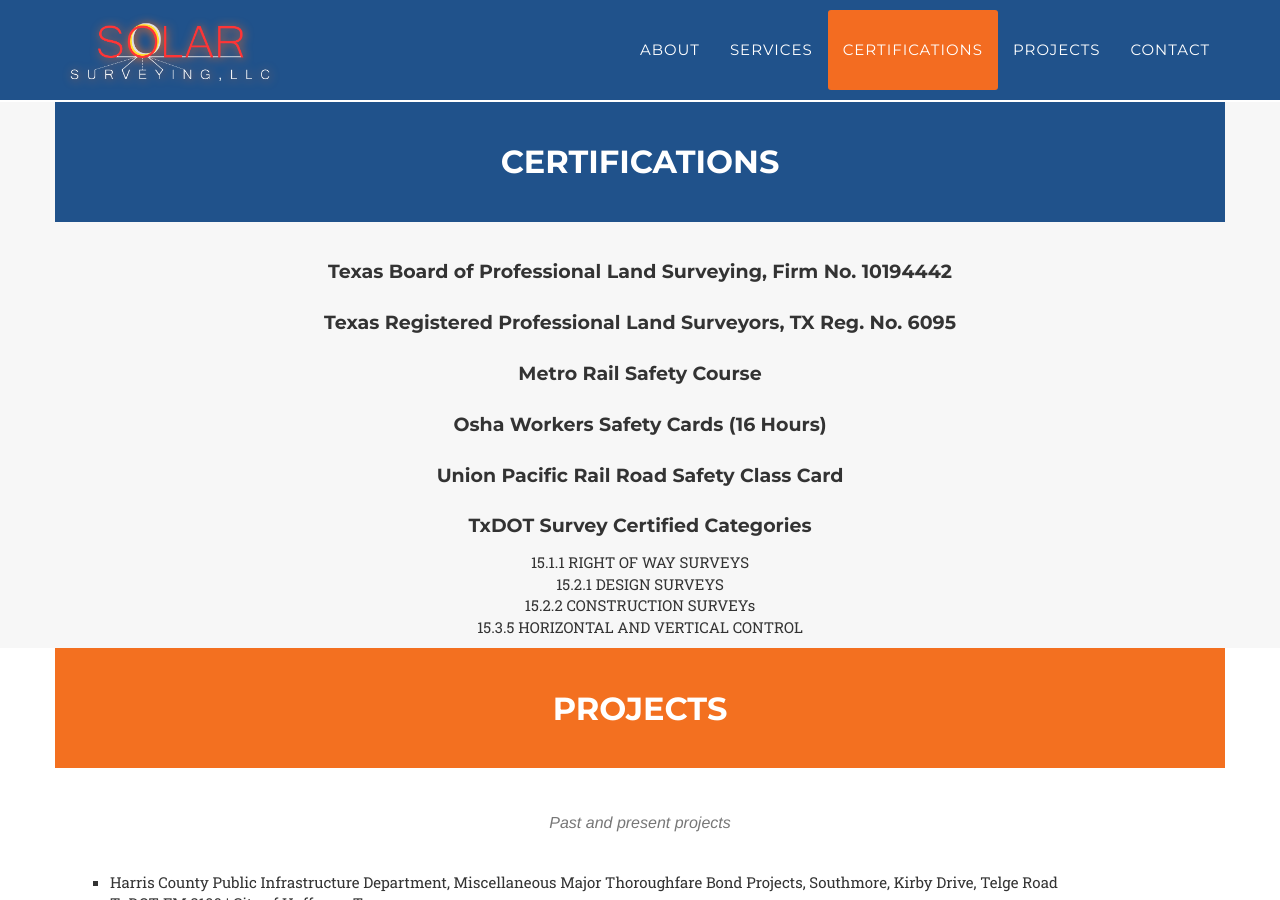
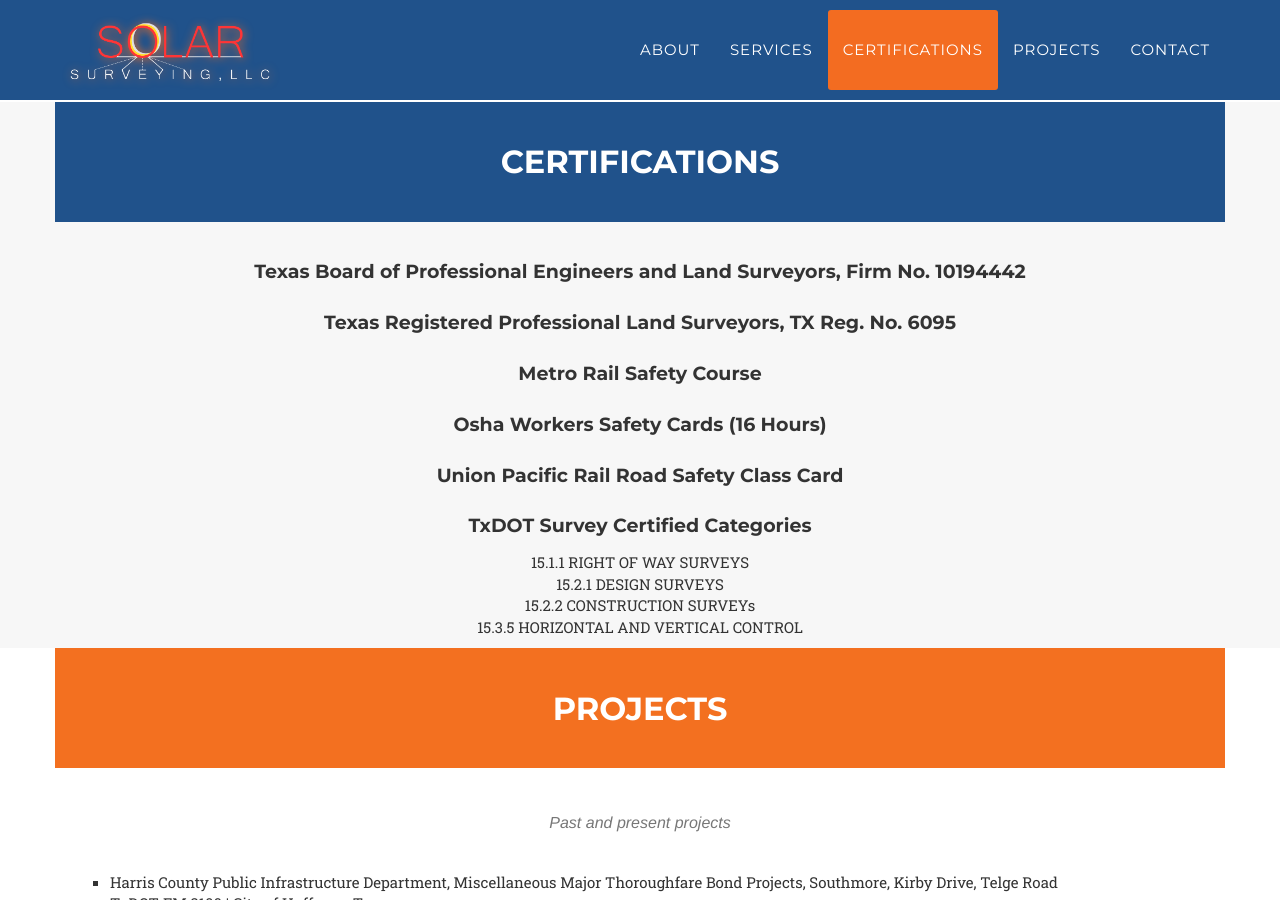
Before and after one commit to fsosa/fsosa.github.io, a Jekyll site: the page built from index.html, in a window 1280 px wide and 900 px high, scrolled down 2533 px. Built offline with Jekyll 4.4.1, drawn with Linux system fonts in a browser that asks for light colours; some web fonts are replaced.

Commit message:
Update certifications.html
Update texas board copy

```diff
--- a/_includes/certifications.html
+++ b/_includes/certifications.html
@@ -11,7 +11,7 @@
 
             <div class="row text-center">
                 <div class="col-md-12">
-                    <h4 class="service-heading">Texas Board of Professional Land Surveying, Firm No. 10194442</h4>
+                    <h4 class="service-heading">Texas Board of Professional Engineers and Land Surveyors, Firm No. 10194442</h4>
                 </div>
             </div>
 
```
